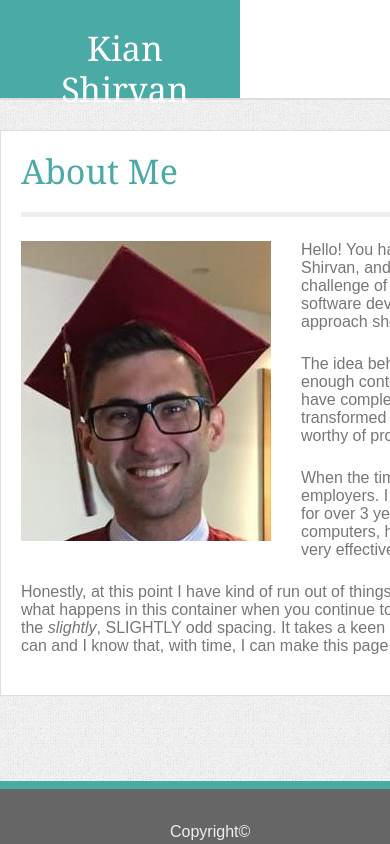
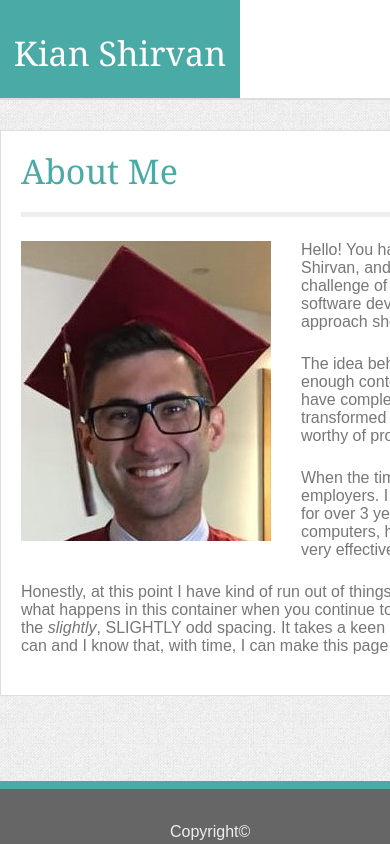
Before and after one commit to Kianimal/Bootstrap-Portfolio, a plain HTML site: page index.html in a window 390 px wide. Shown: the top 844 px of the page. Drawn offline with nearby package versions, Linux system fonts and the light colour scheme.

Commit message:
Fixed H1 header tag. Site appears to be responsive on all tested platforms.

```diff
--- a/assets/css/style.css
+++ b/assets/css/style.css
@@ -12,11 +12,11 @@ h1{
 }
 
 .headerWrap{
+    text-align: center;
     padding: 0px;
-    height:100%;
-    margin:10px;
-    position:absolute;
-    top:40px;
+    margin:0px;
+    position:relative;
+    bottom:5px;
 }
 
 #headerTeal {
```
